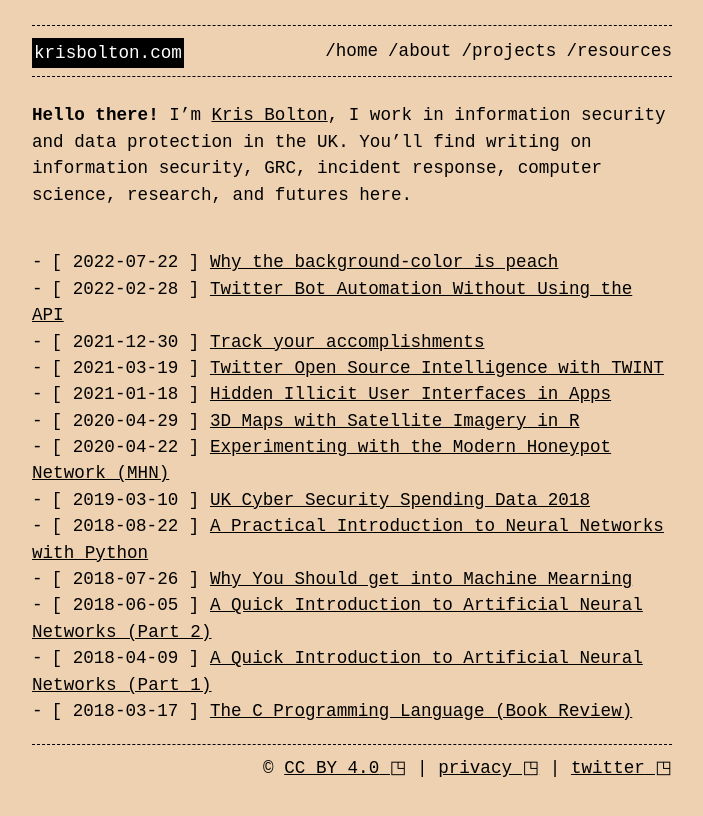
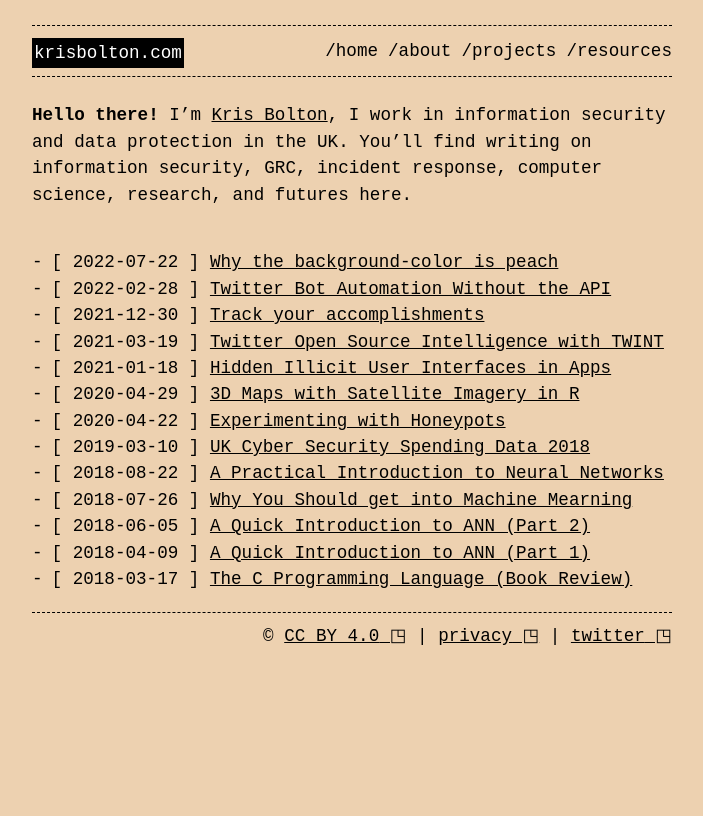
Before and after one commit to krisbolton/blog-staging, a Jekyll site: the page built from index.md, in a window 1280 px wide. Shown: the top 816 px of the page, without its empty margins (288-991 px from the left). Built offline with Jekyll 4.4.1, drawn with Linux system fonts in a browser that asks for light colours.

Commit message:
edit titles for new design

```diff
--- a/_posts/2018-04-09-a-quick-introduction-to-artificial-neural-networks-part-1.markdown
+++ b/_posts/2018-04-09-a-quick-introduction-to-artificial-neural-networks-part-1.markdown
@@ -1,6 +1,6 @@
 ---
 layout: post
-title:  A Quick Introduction to Artificial Neural Networks (Part 1)
+title:  A Quick Introduction to ANN (Part 1)
 description: Artificial neurons mimic the basic function of biological neurons, and much like their biological counterparts they only become useful when connected in a larger network, called Artificial Neural Networks...
 date:   2018-04-09 15:01:35 +0000
 image:  '/images/posts/2018/neuron-annotated.jpg'
--- a/_posts/2018-06-05-a-quick-introduction-to-artificial-neural-networks-part-2.markdown
+++ b/_posts/2018-06-05-a-quick-introduction-to-artificial-neural-networks-part-2.markdown
@@ -1,6 +1,6 @@
 ---
 layout: post
-title:  A Quick Introduction to Artificial Neural Networks (Part 2)
+title:  A Quick Introduction to ANN (Part 2)
 description: This part will discuss activation functions. Activation functions set a threshold which determines the frequency at which artificial neurons fire (their output). In biological neurons...
 date:   2018-06-05 15:00:00 +0000
 image:  '/images/posts/2018/sigmoid-activation-function.jpg'
--- a/_posts/2018-08-22-a-practical-introduction-to-artificial-neural-networks-with-python.markdown
+++ b/_posts/2018-08-22-a-practical-introduction-to-artificial-neural-networks-with-python.markdown
@@ -1,6 +1,6 @@
 ---
 layout: post
-title:  A Practical Introduction to Neural Networks with Python
+title:  A Practical Introduction to Neural Networks
 description: Neural networks are adept at recognising patterns, this is pattern recognition is the reason they have become so widely used and talked about in recent years...
 date:   2018-08-22 15:00:00 +0000
 image:  '/images/posts/2018/clement-h-544786-unsplash.jpg'
--- a/_posts/2020-04-22-experimenting-with-the-modern-honeypot-network.markdown
+++ b/_posts/2020-04-22-experimenting-with-the-modern-honeypot-network.markdown
@@ -1,6 +1,6 @@
 ---
 layout: post
-title:  Experimenting with the Modern Honeypot Network (MHN)
+title:  Experimenting with Honeypots
 description: MHN is an open-source centralized server for managing honeypots, making deployment and data collection simple and fast. My goal was to collect malware and aggregate statistics....
 date:   2020-04-22 15:00:00 +0000
 image:  '/images/posts/2020/honeypot-map.png'
--- a/_posts/2022-02-28-twitter-bot-automation-without-using-the-api.markdown
+++ b/_posts/2022-02-28-twitter-bot-automation-without-using-the-api.markdown
@@ -1,6 +1,6 @@
 ---
 layout: post
-title: Twitter Bot Automation Without Using the API
+title: Twitter Bot Automation Without the API
 description: This post briefly explores the creation of tiwtter bots which don't use Twitter's API and appear to be normal users...
 date:   2022-02-28 15:57:00 +0000
 tags:   [twitter, bots, disinformation]
```
Also changed, not shown: other parts of _posts/2020-04-22-experimenting-with-the-modern-honeypot-network.markdown (+1 -1 lines).
